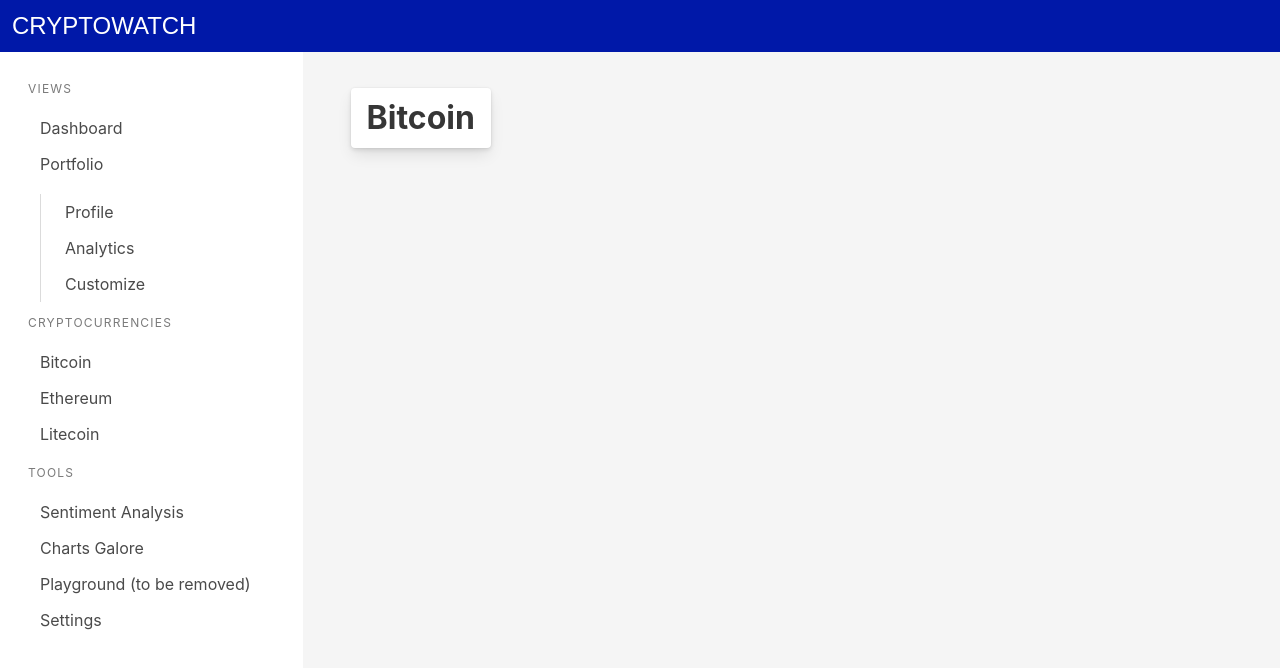
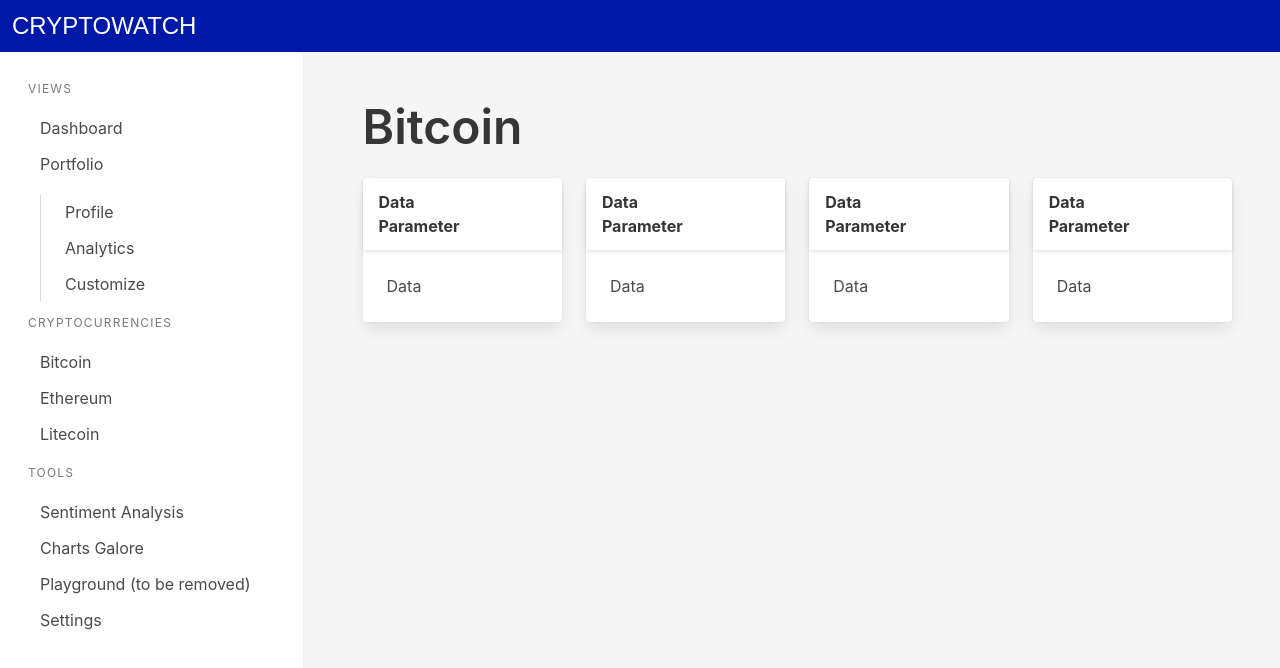
Before and after one commit to mxnavid/cryptoPredict, a React (Create React App) app in the folder ui/: page /cryptocurrency/Bitcoin in a window 1280 px wide. Shown: the top 668 px of the page. Built offline with nearby package versions, Linux system fonts and the light colour scheme.

Commit message:
Cryptocurrency additions

```diff
--- a/ui/src/components/cryptocurrency/Cryptocurrency.js
+++ b/ui/src/components/cryptocurrency/Cryptocurrency.js
@@ -1,16 +1,19 @@
 import React from "react";
-
+import Card2 from "../layout/Card2";
+// {props.match.params.coin}
 const Cryptocurrency = props => {
   return (
     <div className="section has-background-light ">
-      <div className="columns is-multiline is-mobile">
-        <div class="card">
-          <header class="card-header">
-            <p class="card-header-title title">{props.match.params.coin}</p>
-          </header>
-        </div>
-
-        {/* <h1 className="title">{props.match.params.coin}</h1> */}
+      <div className="columns">
+        <h1 className="title column" style={{ fontSize: "48px" }}>
+          {props.match.params.coin}
+        </h1>
+      </div>
+      <div className="columns is-mobile is-multiline">
+         <Card2 />
+         <Card2 />
+         <Card2 />
+         <Card2 />
       </div>
     </div>
   );
--- /dev/null
+++ b/ui/src/components/layout/Card2.js
@@ -0,0 +1,25 @@
+import React from "react";
+import { Link } from "react-router-dom";
+import LineEx from "../LineEx/LineEx";
+
+export default function Card2(props) {
+  return (
+    <div className="column is-one-quarter">
+      <div class="card">
+        <header class="card-header">
+          <p class="card-header-title">Data Parameter</p>
+          <a href="#" class="card-header-icon" aria-label="more options">
+            <span class="icon">
+              <i class="fas fa-angle-down" aria-hidden="true" />
+            </span>
+          </a>
+        </header>
+        <div class="card-content">
+          <div class="content">
+            Data
+          </div>
+        </div>
+      </div>
+    </div>
+  );
+}
```
